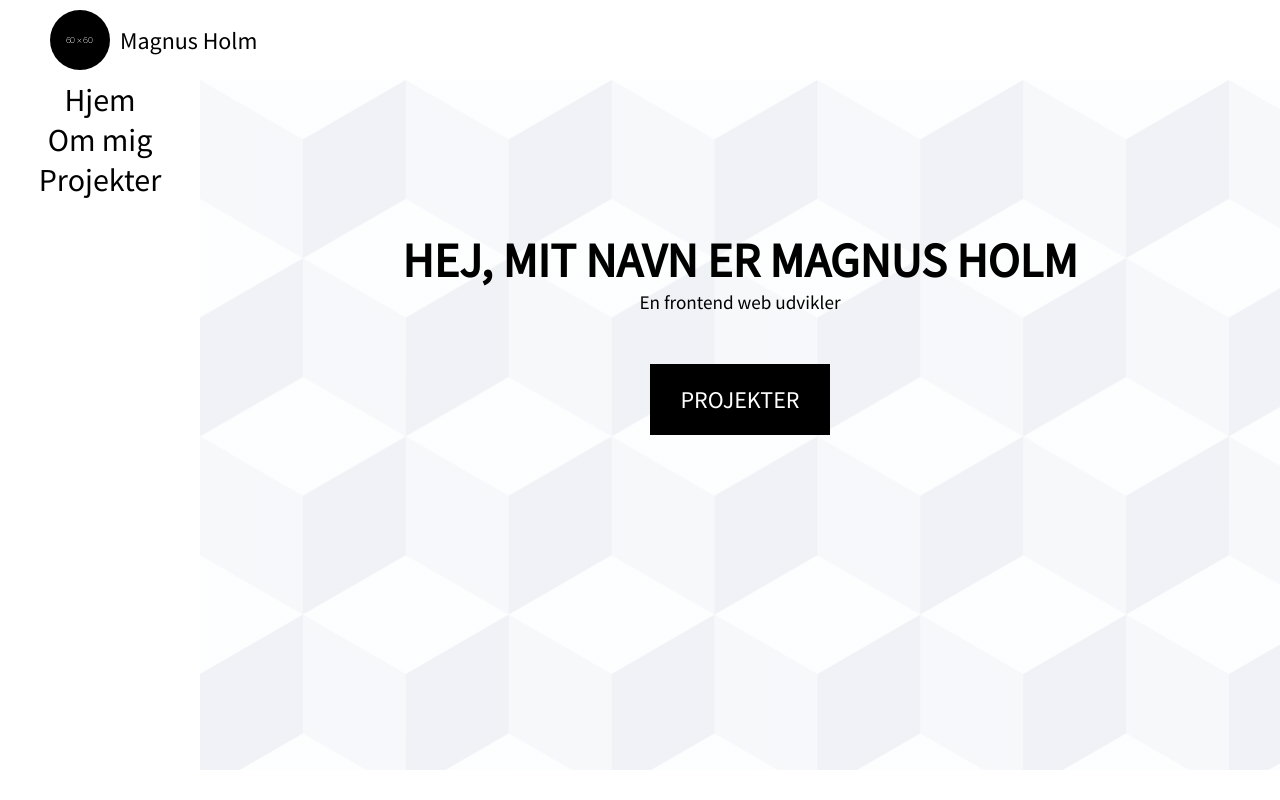
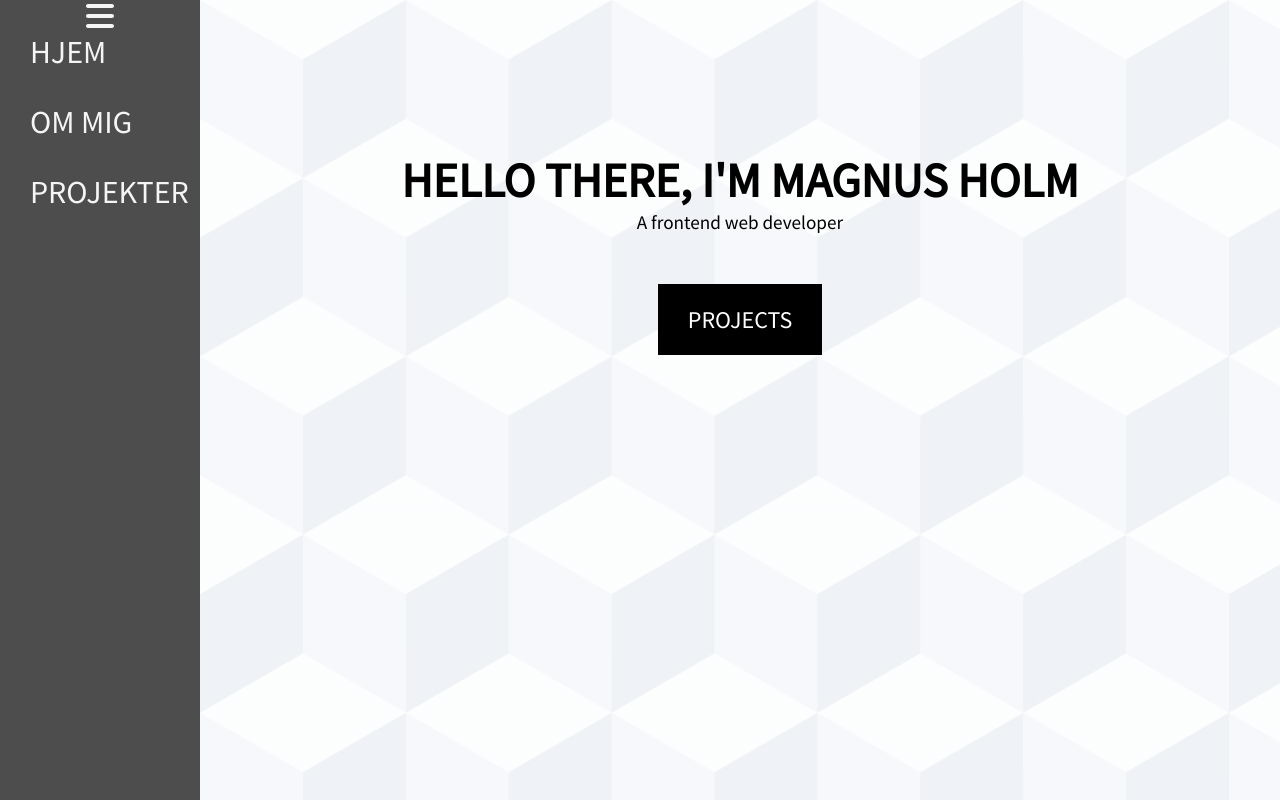
Before and after one commit to Magnus-T-Holm/Portfolio-Website, a React (Create React App) app in the folder portfolio/: page / in a window 1280 px wide. Shown: the top 800 px of the page. Built offline with nearby package versions, Linux system fonts and the light colour scheme.

Commit message:
Minor updates to aside and main + removal of header from rendering

```diff
--- a/portfolio/src/App.css
+++ b/portfolio/src/App.css
@@ -56,34 +56,45 @@ header {
 /*-------- Main --------*/
 main {
   display: flex;
-  margin-top: 80px;
+  /* margin-top: 80px; */
 }
 
 /*-------- Aside / Nav --------*/
 aside {
   width: 200px;
+  height: 100%;
   text-align: center;
   position: fixed;
+  top: 0;
+  background-color: #4d4d4d;
+  color: whitesmoke;
+}
+
+#nav_open_button {
+  font-size: xx-large;
 }
 
 aside ul {
   list-style: none;
+  display: flex;
+  flex-direction: column;
+  gap: 30px;
+  align-items: baseline;
+  margin-left: 30px;
 }
 
 aside ul li a {
-  color: var(--text);
+  color: whitesmoke;
   text-decoration: none;
   font-size: xx-large;
+  text-transform: uppercase;
 }
 
 /*------------ Sections ------------*/
 /*-------- General --------*/
 #section_wrapper {
-  width: calc(100vw - 200px);
-  /* Makes the sections take up 100% of the
-  available space between the aside and scrollbar */
-  position: relative;
-  left: 200px;
+  width: 100%;
+  margin-left: 200px;
 }
 
 /*-------- Home --------*/
@@ -94,7 +105,8 @@ aside ul li a {
   display: flex;
   flex-direction: column;
   align-items: center;
-  height: calc(100vh - 110px);
+  /* height: calc(100vh - 80px); */
+  height: 100vh;
 }
 
 #home h1 {
--- a/portfolio/src/App.js
+++ b/portfolio/src/App.js
@@ -8,6 +8,7 @@ import {
 // ------------------------- Main Page -------------------------
 // Univesal
 import Header from "./components/Header";
+
 import Footer from "./components/Footer";
 import ScrollToTop from "./components/ScrollToTop"
 import UpdateTitle from "./components/UpdateTitle";
@@ -30,7 +31,7 @@ function App() {
       <BrowserRouter>
         <ScrollToTop />
         <UpdateTitle />
-        <Header />
+        {/* <Header /> */}
         <Routes>
           <Route path="/" element={<Frontpage />} />
           {/* <Route path="/projects/card-draw" element={<CardDraw />} />
--- a/portfolio/src/components/Aside.js
+++ b/portfolio/src/components/Aside.js
@@ -1,10 +1,8 @@
 import React from "react";
-import { useLocation } from "react-router-dom";
+import { FontAwesomeIcon } from "@fortawesome/react-fontawesome";
+import { faBars } from "@fortawesome/free-solid-svg-icons";
 
 const Aside = () => {
-
-  let { pathname } = useLocation();
-
   let isDanish;
 
   if (localStorage.getItem("isDanish") == null) {
@@ -31,7 +29,7 @@ const Aside = () => {
     }
   }
 
-  const letters = "ABCDEFGHIJKLMNOPQRSTUVWXYZabcdefghijklmnopqrstuvwxyz";
+  const letters = "ABCDEFGHIJKLMNOPQRSTUVWXYZ";
 
   function glitchText(e) {
     let interval = null;
@@ -48,7 +46,7 @@ const Aside = () => {
               return e.target.dataset.english[index];
             }
           }
-          return letters[Math.floor(Math.random() * 52)]
+          return letters[Math.floor(Math.random() * 26)]
         })
         .join("");
       if (isDanish) {
@@ -66,9 +64,10 @@ const Aside = () => {
 
   return (
     <aside>
+      <FontAwesomeIcon icon={faBars} id="nav_open_button" />
       <nav>
         <ul>
-          <li><a href="" data-danish="Hjem" data-english="Home" onPointerEnter={glitchText}>{isDanish ? "Hjem" : "Home"}</a></li>
+          <li><a href="./#" data-danish="Hjem" data-english="Home" onPointerEnter={glitchText}>{isDanish ? "Hjem" : "Home"}</a></li>
           <li><a href="./#about" data-danish="Om mig" data-english="About" onPointerEnter={glitchText}>{isDanish ? "Om mig" : "About"}</a></li>
           <li><a href="./#projects" data-danish="Projekter" data-english="Projects" onPointerEnter={glitchText}>{isDanish ? "Projekter" : "Projects"}</a></li>
         </ul>
```
